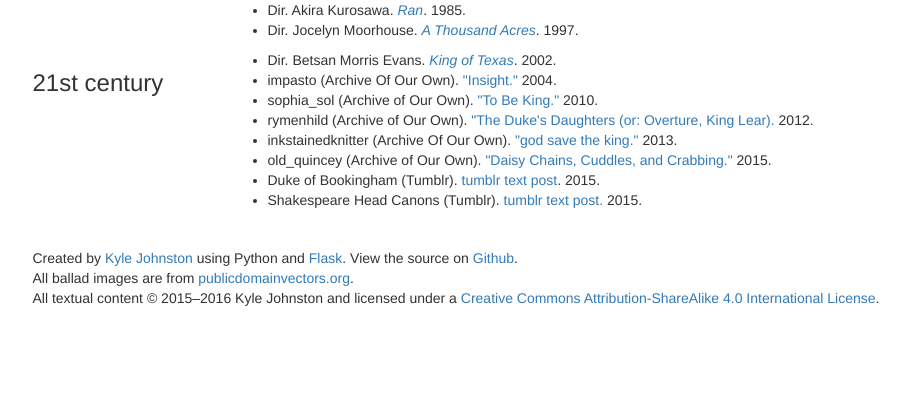
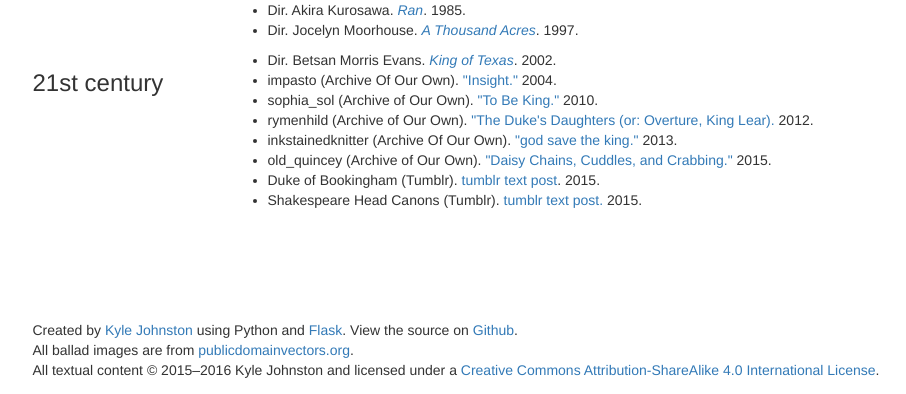
Before and after one commit to kylerjohnston/balladmonger, a Flask app: page /about in a window 1280 px wide. Shown: the part 657-1051 px from the top of the page, without its empty margins (135-1041 px from the left). Before the commit the page ends 963 px from the top, so only its background shows below. Run offline with Flask 2, Linux system fonts and the light colour scheme; data that the repository does not hold is empty; parts of the project's set-up code (start-up, migrations or seed data) failed here and were passed over; some libraries are stand-ins or nearby versions.

Commit message:
Updates CSS

```diff
--- a/balladmonger/static/css/bootstrap_ballad.css
+++ b/balladmonger/static/css/bootstrap_ballad.css
@@ -35,7 +35,11 @@ h3.ballad-title {
 }
 
 .top-buffer {
-  margin-top: 2em;
+  margin-top: 3em;
+}
+
+.footer {
+  margin-top: 100px;
 }
 
 a.nav {
@@ -52,6 +56,6 @@ a.nav:hover {
     visibility: hidden;
   }
   body {
-    margin-top: 200px;
+    margin-top: 50px;
   }
 }
--- a/balladmonger/static/js/ballad.js
+++ b/balladmonger/static/js/ballad.js
@@ -15,3 +15,8 @@ newBallad();
 $("button#new-ballad").on("click", function() {
   newBallad();
 });
+
+$(function() {
+  var d = new Date();
+  $('span#current-date').text(d.getFullYear());
+});
--- a/balladmonger/templates/base.html
+++ b/balladmonger/templates/base.html
@@ -2,7 +2,8 @@
 <html lang="en">
 <head>
   <meta charset="utf-8">
-  <meta name="description" content="Balladmonger: generate ballads from King Lear">
+  <meta name="description" content="Balladmonger: generate random ballads from
+  the text(s) of King Lear">
   <meta name="viewport" content="width=device-width, initial-scale=1, maximum-scale=1">
   <link rel="stylesheet" href="https://maxcdn.bootstrapcdn.com/font-awesome/4.5.0/css/font-awesome.min.css">
   <link rel="stylesheet" href="https://maxcdn.bootstrapcdn.com/bootstrap/3.3.6/css/bootstrap.min.css" integrity="sha384-1q8mTJOASx8j1Au+a5WDVnPi2lkFfwwEAa8hDDdjZlpLegxhjVME1fgjWPGmkzs7" crossorigin="anonymous">
@@ -13,11 +14,11 @@
   <div class="container">
     {% block page_content %}{% endblock %}
     {% block footer %}
-    <div class="row top-buffer">
+    <div class="row footer">
       <div class="col-xs-10 col-xs-offset-1">
       Created by <a href="http://kylerjohnston.com">Kyle Johnston</a> using Python and <a href="http://flask.pocoo.org/">Flask</a>. View the source on <a href="http://github.com/kylerjohnston/balladmongerer">Github</a>.<br />
       All ballad images are from <a href="http://publicdomainvectors.org/">publicdomainvectors.org</a>.<br />
-      All textual content &copy; 2015&ndash;2016 Kyle Johnston and licensed under a <a rel="license" href="http://creativecommons.org/licenses/by-sa/4.0/">Creative Commons Attribution-ShareAlike 4.0 International License</a>.
+      All textual content &copy; 2015&ndash;<span id="current-date"></span> Kyle Johnston and licensed under a <a rel="license" href="http://creativecommons.org/licenses/by-sa/4.0/">Creative Commons Attribution-ShareAlike 4.0 International License</a>.
       </div>
     </div>
   </div>
```
